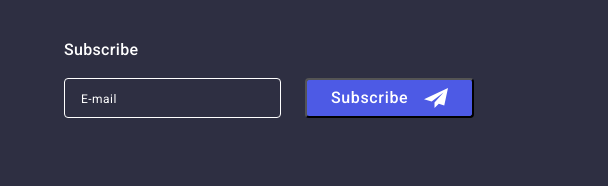
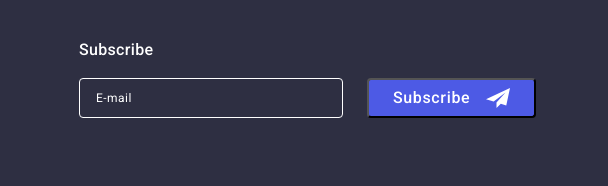
Before and after one commit to K0lyaD/goit-markup-hw-05, a plain HTML site: page index.html in a window 1280 px wide. Shown: the part 3221-3407 px from the top of the page, 672-1280 px from the left. Drawn offline with nearby package versions, Linux system fonts and the light colour scheme.

Commit message:
revisions

```diff
--- a/css/footer.css
+++ b/css/footer.css
@@ -44,7 +44,6 @@
 .footer-right {
   width: 453px;
   margin-left: auto;
-  margin-right: 15px;
 }
 
 .footer-form {
@@ -58,7 +57,7 @@
 
 .footer-form-input {
   display: block;
-  width: 100%;
+  width: 264px;
   height: 40px;
   box-sizing: border-box;
   padding: 8px 16px;
@@ -67,8 +66,12 @@
   background-color: transparent;
   outline: transparent;
   color: #fff;
-  transition: 300ms ease-in-out;
+  transition: 250ms ease-in-out;
   transition-property: border-color;
+
+  font-size: 12px;
+  line-height: 117%;
+  letter-spacing: 0.04em;
 }
 
 .footer-form-input:focus {
@@ -99,7 +102,7 @@
   line-height: 1.5;
   letter-spacing: 0.04em;
   cursor: pointer;
-  transition: 300ms ease-in-out;
+  transition: 250ms ease-in-out;
   transition-property: background-color;
 }
 
--- a/index.html
+++ b/index.html
@@ -443,7 +443,7 @@
         </div>
     </footer>
 
-    <div class="backdrop">
+    <div class="backdrop" id="modal">
         <div class="modal">
             <button class="modal-btn" type="button">
                 <svg class="modal-btn-icon" width="24" height="24">
```
